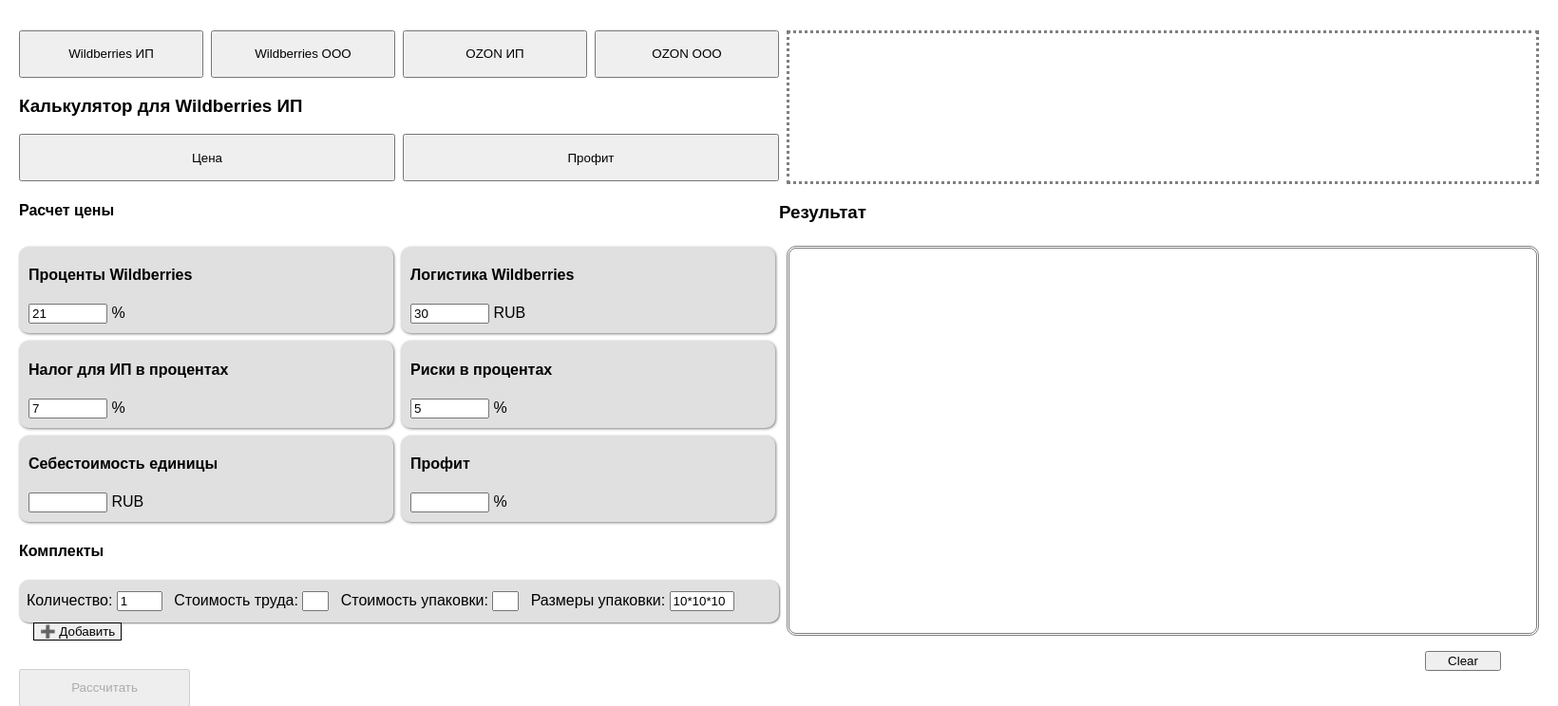
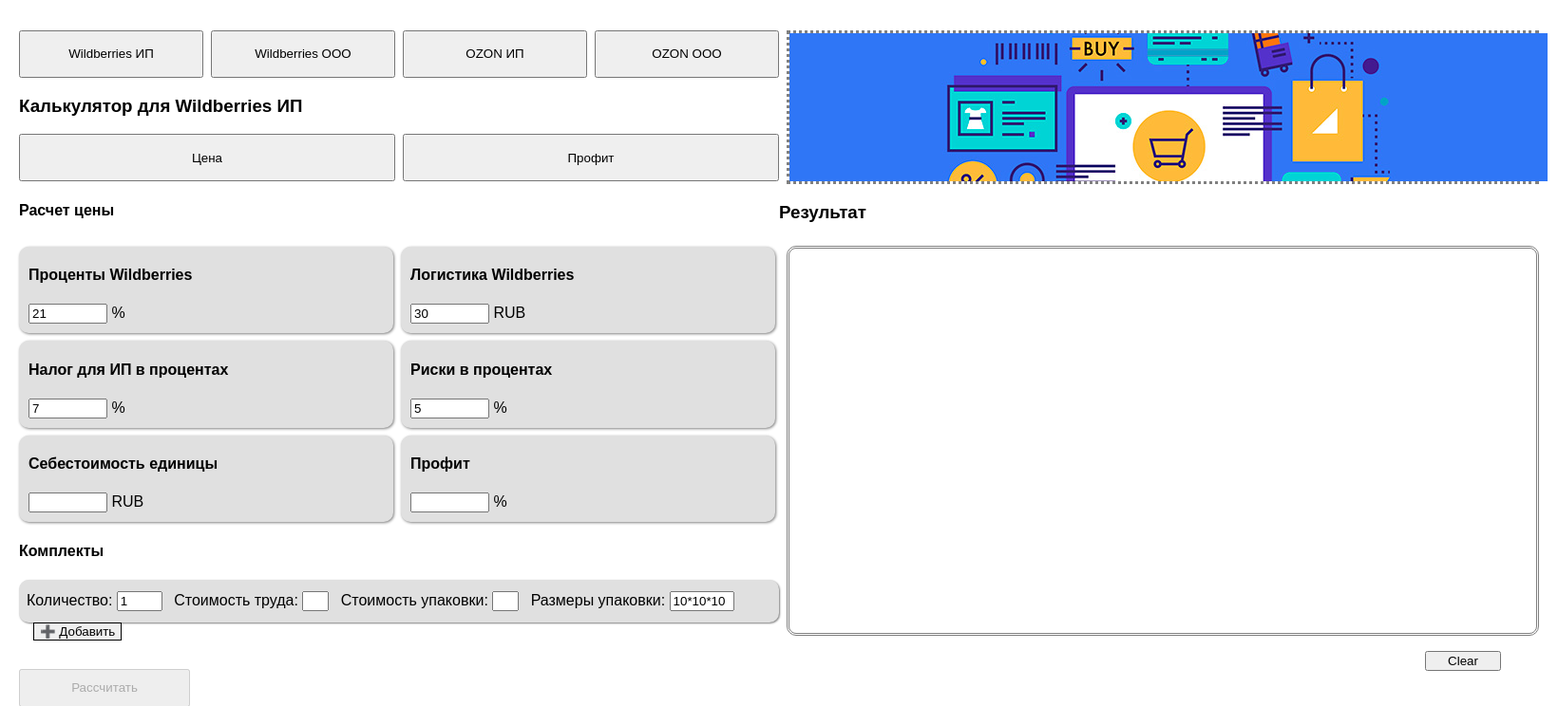
Before and after one commit to romz987/calculon, a Flask app: page / in a window 1640 px wide. Shown: the part 118-862 px from the top of the page at 95% size. Run offline with Flask 3, Linux system fonts and the light colour scheme.

Commit message:
index.html: +img

```diff
--- a/calculon_app/templates/index.html
+++ b/calculon_app/templates/index.html
@@ -272,7 +272,7 @@
       </section>
 
       <section class="right">
-          <div class="advert"></div>
+          <div class="advert"><img src="{{ url_for('static', filename='assets/images/wbozonmain2.png') }}" alt=""></div>
 
           <div class="output_field">
             <h3>Результат</h3>
```
Also changed, not shown: calculon_app/static/assets/images/wbozonmain.png (added), calculon_app/static/assets/images/wbozonmain2.png (added).
